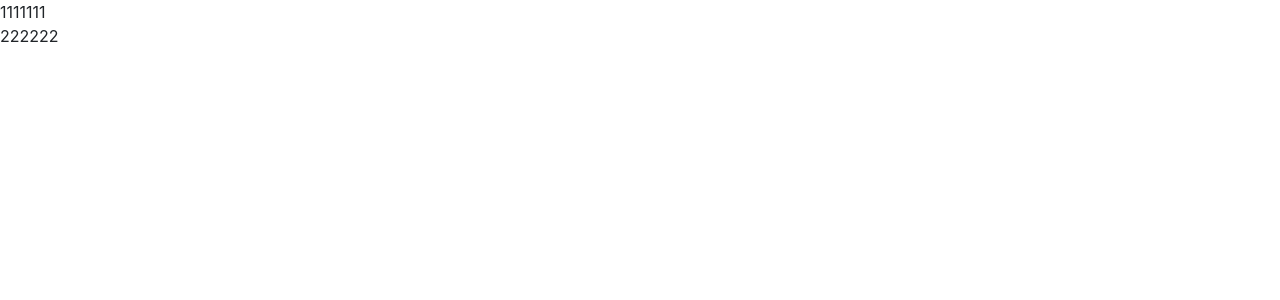
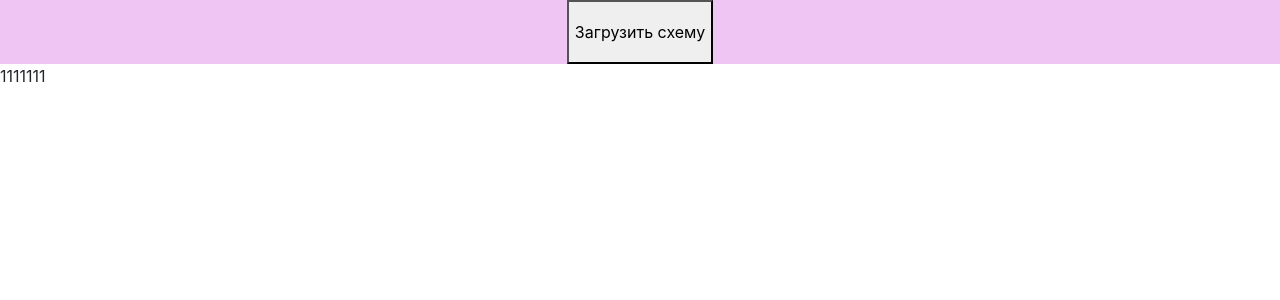
Before and after one commit to Igorg599/aeronetwork, a React (Create React App) app: page / in a window 1280 px wide. Shown: the top 300 px of the page. Built offline with nearby package versions, Linux system fonts and the light colour scheme.

Commit message:
Header-realization

```diff
--- a/src/App.tsx
+++ b/src/App.tsx
@@ -5,8 +5,8 @@ import {View, Header} from './components';
 function App() {
   return (
     <>
+      <Header/>
       <View/>
-      <Header/>
     </>
   )
 }
--- a/src/components/Header.tsx
+++ b/src/components/Header.tsx
@@ -1,10 +1,9 @@
 import React from 'react'
-// import { Engine, Scene } from 'react-babylonjs'
-// import { Vector3 } from '@babylonjs/core';
+// import {useDispatch} from 'react-redux';
 
 const Header = () => (
-  <div>
-    222222
+  <div className="header">
+    <button type="button">Загрузить схему</button>
   </div>
 )
 
--- a/src/index.css
+++ b/src/index.css
@@ -11,3 +11,11 @@ code {
   font-family: source-code-pro, Menlo, Monaco, Consolas, 'Courier New',
     monospace;
 }
+
+.header {
+  width: 100vw;
+  height: 64px;
+  background-color: rgb(238, 197, 243);
+  display: flex;
+  justify-content: center;
+}
```
Also changed, not shown: public/data.json.
